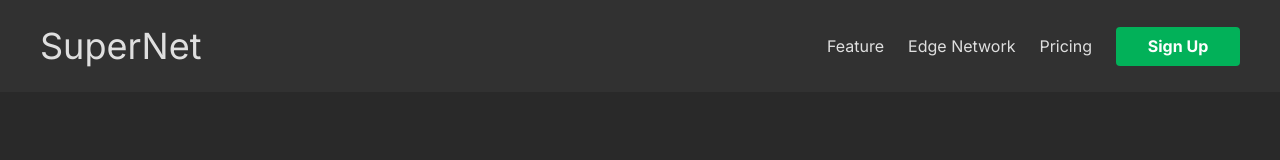
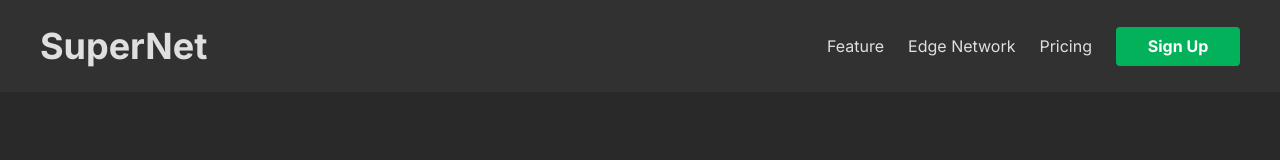
Before and after one commit to AlexSweeney/Linny-tech-task, a React (Create React App) app: page / in a window 1280 px wide. Shown: the top 160 px of the page. Built offline with nearby package versions, Linux system fonts and the light colour scheme.

Commit message:
add Footer component

```diff
--- /dev/null
+++ b/src/components/molecules/Footer/Footer.css
@@ -0,0 +1,19 @@
+@media only screen and (max-width: 615px) {
+  .footerNavBarContainer {
+    height: 100%;
+  }
+
+  .footerNavBarContainer ul {
+    display: flex !important;
+    flex-direction: column !important;
+  }
+
+  .footerNavBarContainer li {
+    margin-right: 0 !important;
+    margin-bottom: 10px !important;
+  }
+
+  .footerNavBarContainer li:last-child {
+    margin-bottom: 0;
+  }
+}
--- /dev/null
+++ b/src/components/molecules/Footer/Footer.tsx
@@ -0,0 +1,46 @@
+import colors from "../../../theme/colors";
+import NavBar from "../NavBar/NavBar";
+import './Footer.css';
+
+const Footer = () => {
+  const containerStyle = {
+    display: 'flex',
+    height: '83px',
+    width: '100%',
+    padding: '0 32px',
+    'flex-direction': 'row',
+    justifyContent: 'center',
+    background: colors.black,
+    'box-sizing': 'border-box',
+  };
+
+  const wrapperStyle = {
+    width: '100%',
+    height: '100%',
+    'max-width': '1200px',
+    display: 'flex',
+    'justify-content': 'space-between',
+    alignItems: 'center',
+    padding: '0 10px',
+  };
+
+  const navBarItems = [
+    'Privacy Policy',
+    'Cookies',
+    'Accessibility',
+  ];
+
+  return (
+    <div style={containerStyle}>
+      <div style={wrapperStyle}>
+        <p>Copyright 2024</p>
+
+        <div className="footerNavBarContainer">
+          <NavBar items={navBarItems}/>
+        </div>
+      </div>
+    </div>
+  );
+}
+
+export default Footer;
--- a/src/components/molecules/NavBar/NavBar.css
+++ b/src/components/molecules/Header/Header.css
@@ -7,5 +7,6 @@
 @media only screen and (min-width: 769px) {
   .navBarContainer {
     display: flex;
+    align-items: center;
   }
 }
--- a/src/components/molecules/Header/Header.tsx
+++ b/src/components/molecules/Header/Header.tsx
@@ -2,18 +2,18 @@ import colors from "../../../theme/colors";
 import NavButton from "../../atoms/NavButton/NavButton";
 import NavDropdown from "../NavDropdown/NavDropdown";
 import NavBar from "../NavBar/NavBar";
+import './Header.css';
 
 const Header = () => {
   const containerStyle = {
     display: 'flex',
     'flex-direction': 'row',
     justifyContent: 'center',
-    position: 'fixed',
+    position: 'fixed' as 'fixed',
     'justify-content': 'center',
     height: '92px',
     width: '100%',
     background: colors.grey,
-    color: colors.lightGrey,
     padding: '0 32px',
     'box-sizing': 'border-box',
     'z-index': '99999',
@@ -26,12 +26,6 @@ const Header = () => {
     'max-width': '1200px',
     display: 'flex',
     'justify-content': 'space-between',
-  };
-
-  const logoStyle = {
-    fontSize: '36px',
-    fontFamily: 'Inter',
-    fontWeight: 'normal',
   };
 
   const navBarItems = [
@@ -51,9 +45,11 @@ const Header = () => {
   return (
     <div style={containerStyle}>
       <div style={wrapperStyle}>
-        <h1 style={logoStyle}>SuperNet</h1>
+        <h1>SuperNet</h1>
 
-        <NavBar items={navBarItems}/>
+        <div className="navBarContainer">
+          <NavBar items={navBarItems}/>
+        </div>
         <NavDropdown items={navDropdownItems}/>
       </div>
     </div>
--- a/src/components/molecules/NavBar/NavBar.tsx
+++ b/src/components/molecules/NavBar/NavBar.tsx
@@ -1,6 +1,5 @@
 import { ReactElement } from "react";
 import colors from "../../../theme/colors";
-import './NavBar.css';
 
 interface NavBarProps {
   items: (string|ReactElement)[]
@@ -13,7 +12,8 @@ const NavBar = ({
     display: 'flex',
     'flex-direction': 'row',
     'list-style-type': 'none',
-    overflow: 'hidden'
+    overflow: 'hidden',
+    'flex-wrap': 'wrap',
   };
 
   const getLinkStyle = (i: number, length: number) => {
@@ -33,7 +33,7 @@ const NavBar = ({
   };
 
   return (
-    <nav className="navBarContainer">
+    <nav>
       <ul style={listStyle}>
         {
           items.map((item, i) => <li style={getLinkStyle(i, items.length)}>{item}</li>)
--- a/src/components/organisms/HomeScreen/HomeScreen.tsx
+++ b/src/components/organisms/HomeScreen/HomeScreen.tsx
@@ -4,15 +4,14 @@ import FeaturesView from "../FeaturesView/FeaturesView";
 import HeroView from "../HeroView/HeroView";
 import NetworkView from "../NetworkView/NetworkView";
 import colors from "../../../theme/colors";
-
+import PricingView from "../PricingView/PricingView";
+import Footer from "../../molecules/Footer/Footer";
 
 const HomeScreen = () => {
   const homeContainer = {
     minHeight: 'calc(100vh - 92px)',
     height: '100%',
     paddingTop: '92px',
-    paddingLeft: '10px',
-    paddingRight: '10px',
     background: colors.darkGrey,
     display: 'flex',
     'flex-direction': 'column',
@@ -26,6 +25,8 @@ const HomeScreen = () => {
       <HeroView/>
       <FeaturesView/>
       <NetworkView/>
+      <PricingView/>
+      <Footer/>
     </div>
   )
 };
--- a/src/theme/text.css
+++ b/src/theme/text.css
@@ -1,6 +1,10 @@
 h1, h2, h3, h4, h5, p {
   font-family: 'Inter', sans-serif;
   color: #DFDFDF;
+}
+
+h1 {
+  font-size: 36px;
 }
 
 h2 {
@@ -11,6 +15,7 @@ h2 {
 h3 {
   font-size: 24px;
   font-weight: bold;
+  margin: 0;
 }
 
 p {
```
